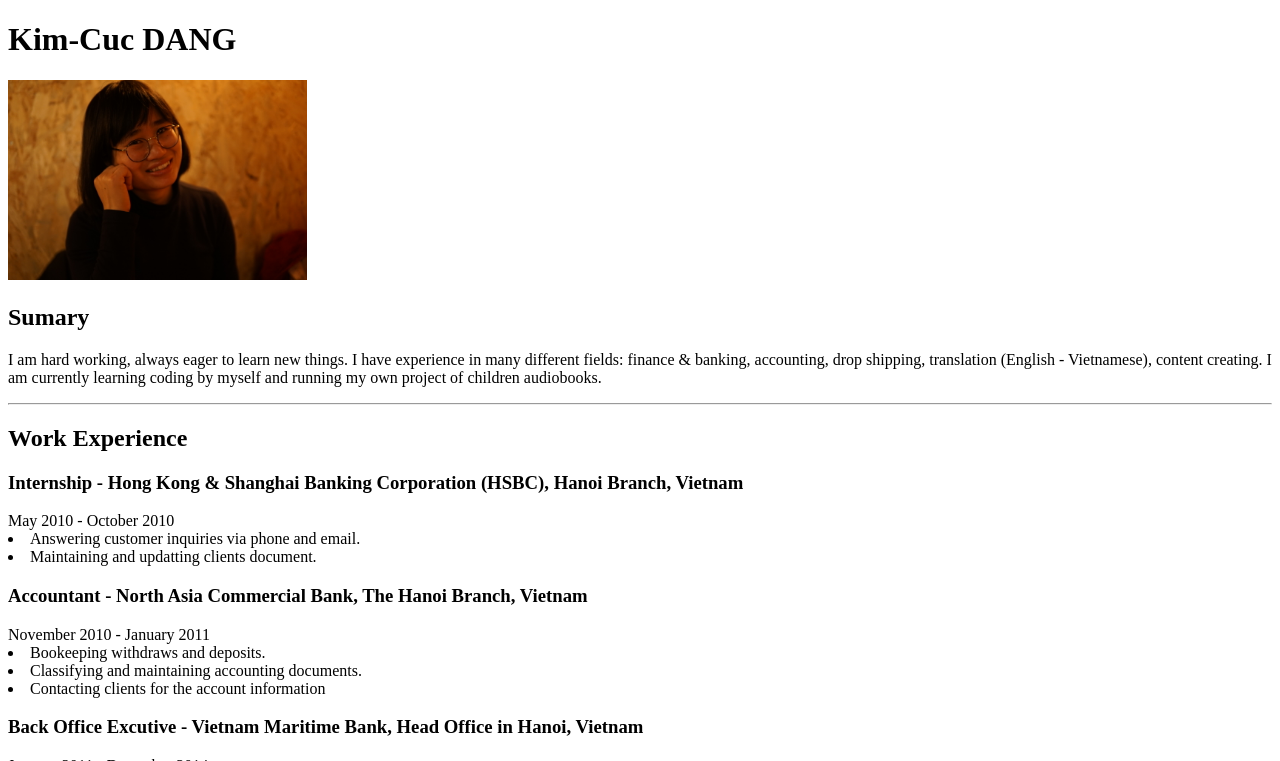
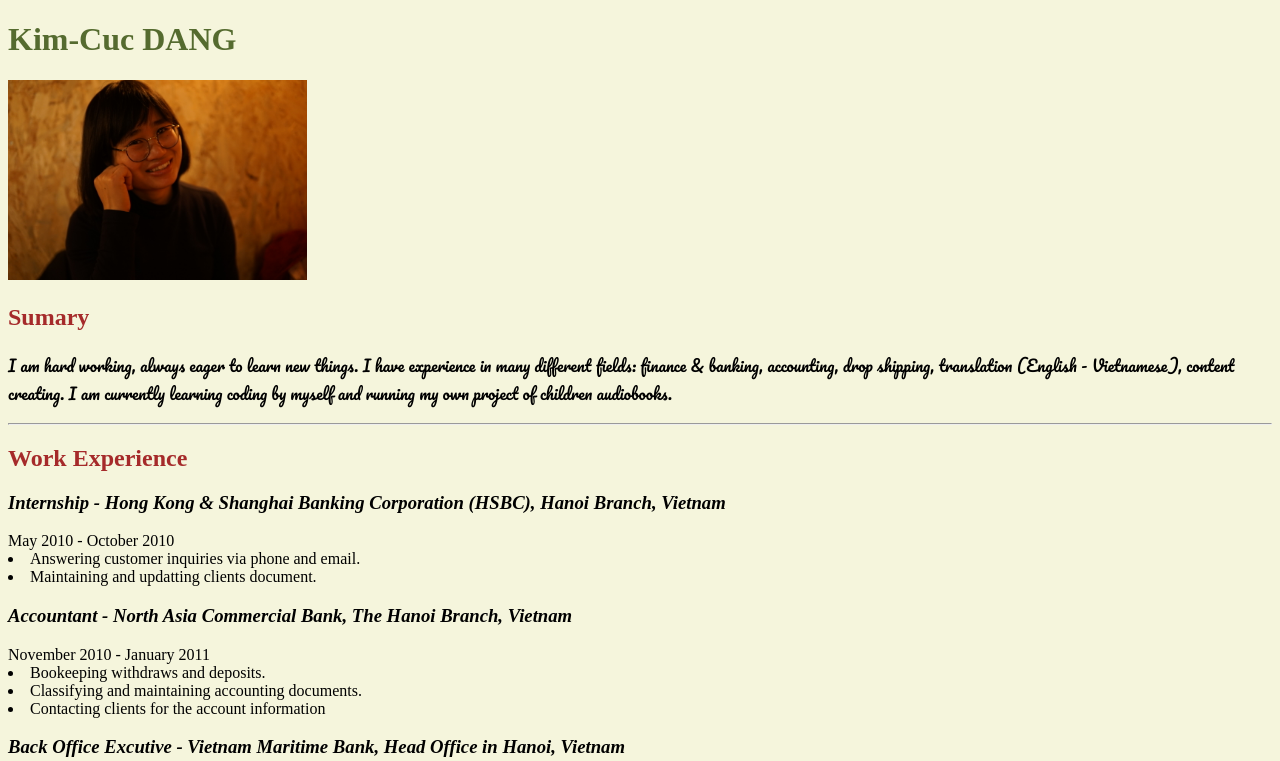
Before and after one commit to KimCucDang/-KimCucDangResume, a plain HTML site: page index.html in a window 1280 px wide. Shown: the top 761 px of the page. Drawn offline with Linux system fonts and the light colour scheme.

Commit message:
Add files via upload

```diff
--- a/index.html
+++ b/index.html
@@ -4,6 +4,7 @@
     <meta charset="UTF-8">
     <meta name="viewport" content="width=device-width, initial-scale=1.0">
     <title>Kim-Cuc Dang's Resume</title>
+    <link rel="stylesheet" href="./style.css">
 </head>
 <body>
     <h1>Kim-Cuc DANG</h1>
@@ -60,5 +61,8 @@
         <p><a href="hobby.html">My hobbies</a></p>
         <p><a href="contact.html">Contact me</a></p>
 <footer>&copy;Kim-Cuc Dang. All rights reserved</footer>
+<link rel="preconnect" href="https://fonts.googleapis.com">
+<link rel="preconnect" href="https://fonts.gstatic.com" crossorigin>
+<link href="https://fonts.googleapis.com/css2?family=Caveat&family=Pacifico&display=swap" rel="stylesheet">
 </body>
 </html>
--- /dev/null
+++ b/style.css
@@ -0,0 +1,5 @@
+html {background-color:beige;}
+p {font-family:Pacifico;}
+h3 {font-style: italic;}
+h2 {color: brown;}
+h1 {color:darkolivegreen}
```
